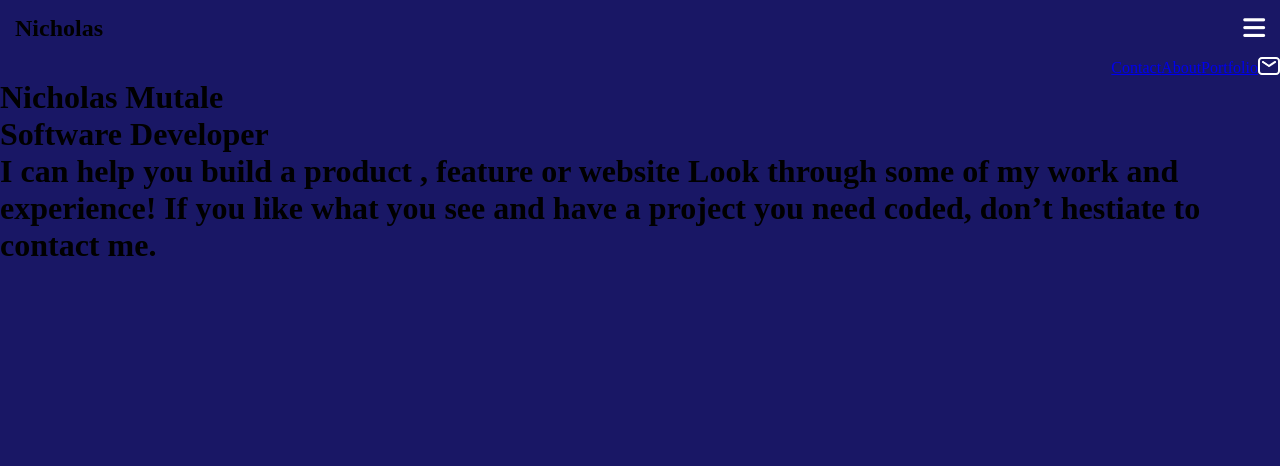
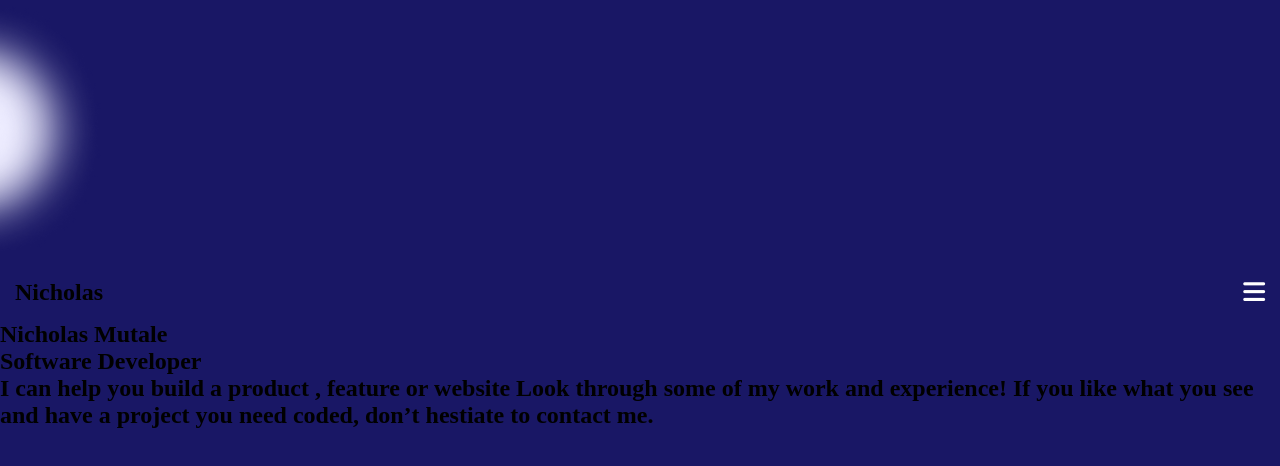
Before and after one commit to Mutalenic/Portfolio, a website: page index.html in a window 1280 px wide. Drawn offline with Linux system fonts and the light colour scheme; files whose address does not match are found by name.

Commit message:
add background image1

```diff
--- a/index.html
+++ b/index.html
@@ -12,17 +12,12 @@
     <title>Portfolio</title>
 </head>
    <body>
+       <div><img src="C:\Users\pc\Portfolio\Ellipse 18.png"></div>
     <nav class="nav">
         <h2>Nicholas</h2>
         <i class="fas fa-bars bars"></i>
     </nav>
-    <ul>
-        <li id="contact"><a href="#contact">Contact</a></li>
-            <li id="about"><a href="#about">About</a></li>
-            <li id="folio"><a href="#portfolio">Portfolio</a></li>
-            <li id="img"><img src="C:\Users\pc\Portfolio\Normal Button\Tertiary\Icons\Union.png" alt="email"></li>
-        </ul>
-    </nav>
+
     <h1>Nicholas Mutale<h1>
         <p>Software Developer<p>
         <p>I can help you build a product , feature or website Look through some of my work and experience! If you like what you see and have a project you need coded,  don’t hestiate to contact me.</p>
--- a/style.css
+++ b/style.css
@@ -40,16 +40,13 @@ nav ul {
   flex-grow: 0; */
   /* margin-right:auto; */
 }
-.bg-image {
+/* /* .bg-image {
   background-image: url(./Top-circles.png);
   background-repeat: no-repeat;
   background-position: center;
   background-color: #3d36fa;
   height: 500px;
-}
-nav li {
-  display: inline-block;
-}
+} */
 .bars {
   font-size: 25px;
   color: #fff;
```
Also changed, not shown: Ellipse 18.png (added), Ellipse 19.png (added), Microverse-Student-Project-1 (11)/portfolio background shapes mobile.svg (added), Microverse-Student-Project-1 (11)/portfolio background shapes mobile@2x.png (added), Normal Button/Tertiary/Icons/Union.png (deleted).
